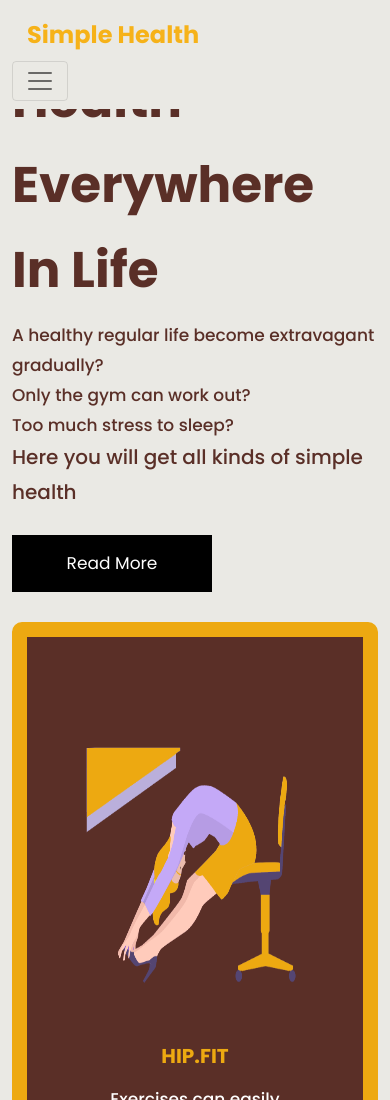
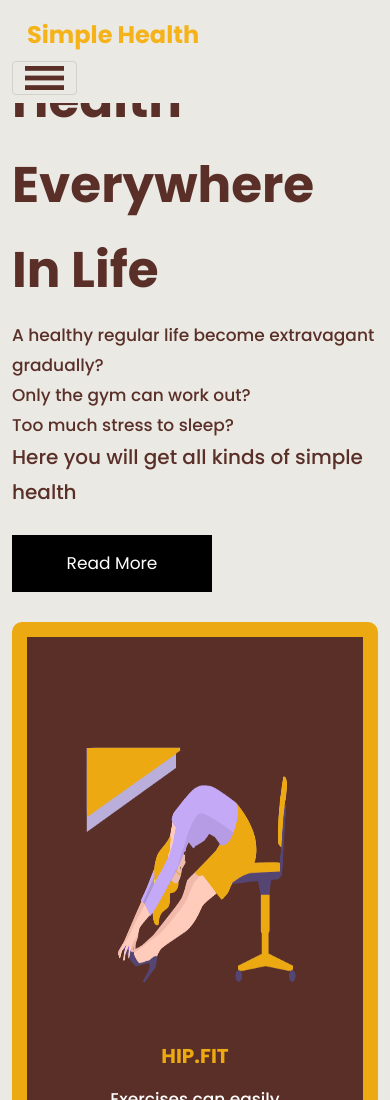
Before and after one commit to YizzS/YizzS.github.io, a plain HTML site: page index.html in a window 390 px wide. Shown: the top 1100 px of the page. Drawn offline with nearby package versions, Linux system fonts and the light colour scheme.

Commit message:
Update index.html

```diff
--- a/index.html
+++ b/index.html
@@ -28,7 +28,7 @@
   <div class="container-fluid">
     <a class="navbar-brand col-xl-3 col-lg-3 col-md-3 col-sm-3" href="index.html">Simple Health</a>
     <button class="navbar-toggler" type="button" data-bs-toggle="collapse" data-bs-target="#navbarSupportedContent" aria-controls="navbarSupportedContent" aria-expanded="false" aria-label="Toggle navigation">
-      <span class="navbar-toggler-icon"></span>
+       <img src="images/menu_icon.png" alt="#">
     </button>
     <div class="collapse navbar-collapse" id="navbarSupportedContent">
       <ul class="navbar-nav me-auto mb-2 mb-lg-0">
```
